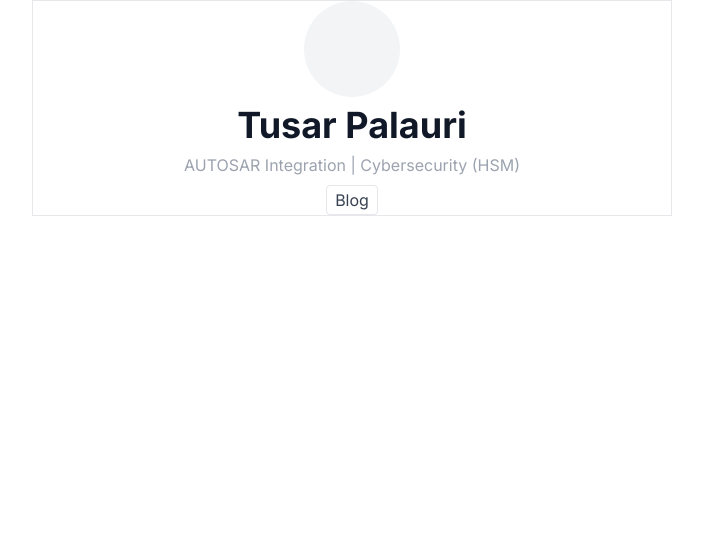
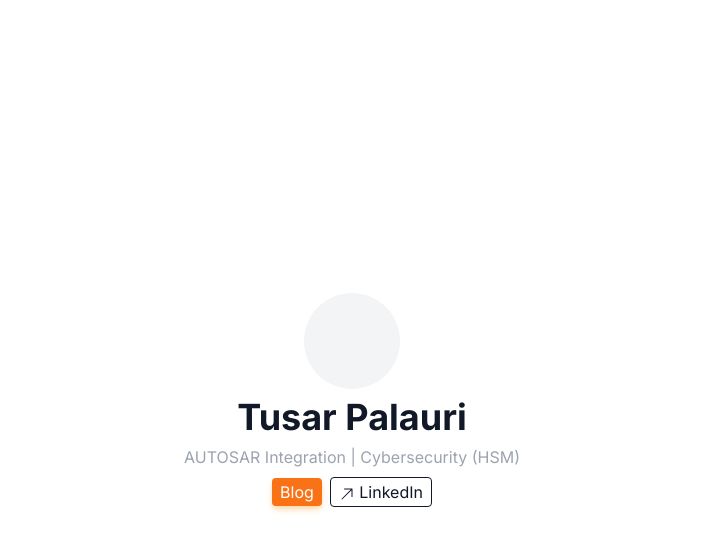
Before and after one commit to sundaray/tusar-nextjs-blog, a Next.js app: page / in a window 1280 px wide. Shown: the top 550 px of the page, without its empty margins (288-991 px from the left). Built offline with nearby package versions, Linux system fonts and the light colour scheme.

Commit message:
working on the home page

```diff
--- a/package.json
+++ b/package.json
@@ -9,6 +9,7 @@
     "lint": "next lint"
   },
   "dependencies": {
+    "@heroicons/react": "^2.0.16",
     "eslint": "8.34.0",
     "eslint-config-next": "13.2.0",
     "next": "13.2.0",
--- a/src/pages/index.js
+++ b/src/pages/index.js
@@ -1,18 +1,31 @@
 import { Inter } from "next/font/google";
 import Link from "next/link";
 import Image from "next/image";
+import { ArrowUpRightIcon } from "@heroicons/react/24/solid";
 
 const inter = Inter({ subsets: ["latin"] });
 
 export default function Home() {
   return (
-    <div className="w-1/2 h-auto border m-auto space-y-2 flex flex-col items-center">
-      <div className="w-24 h-24 bg-gray-100 rounded-full"></div>
-      <h1 className="text-4xl font-bold">Tusar Palauri</h1>
-      <p className="text-gray-400">AUTOSAR Integration | Cybersecurity (HSM)</p>
-      <Link href="">
-        <button className="border rounded px-2 py-0.5">Blog</button>
-      </Link>
+    <div className="w-full h-screen grid place-items-center">
+      <div className="w-1/2 h-auto space-y-2 flex flex-col items-center">
+        <div className="w-24 h-24 bg-gray-100 rounded-full"></div>
+        <h1 className="text-4xl font-bold">Tusar Palauri</h1>
+        <p className="text-gray-400">
+          AUTOSAR Integration | Cybersecurity (HSM)
+        </p>
+        <div className="space-x-2">
+          <Link href="">
+            <button className="bg-orange-500 shadow-md shadow-orange-200 rounded px-2 py-0.5 text-white hover:bg-orange-400 transition-all">
+              Blog
+            </button>
+          </Link>
+          <button className="border border-gray-900 rounded px-2 py-0.5 text-gray-900 hover:shadow">
+            <ArrowUpRightIcon className="inline-block w-4 h-4 text-gray-900" />{" "}
+            LinkedIn
+          </button>
+        </div>
+      </div>
     </div>
   );
 }
```
Also changed, not shown: 1 other file (tests, documents, lock files or other folders).
